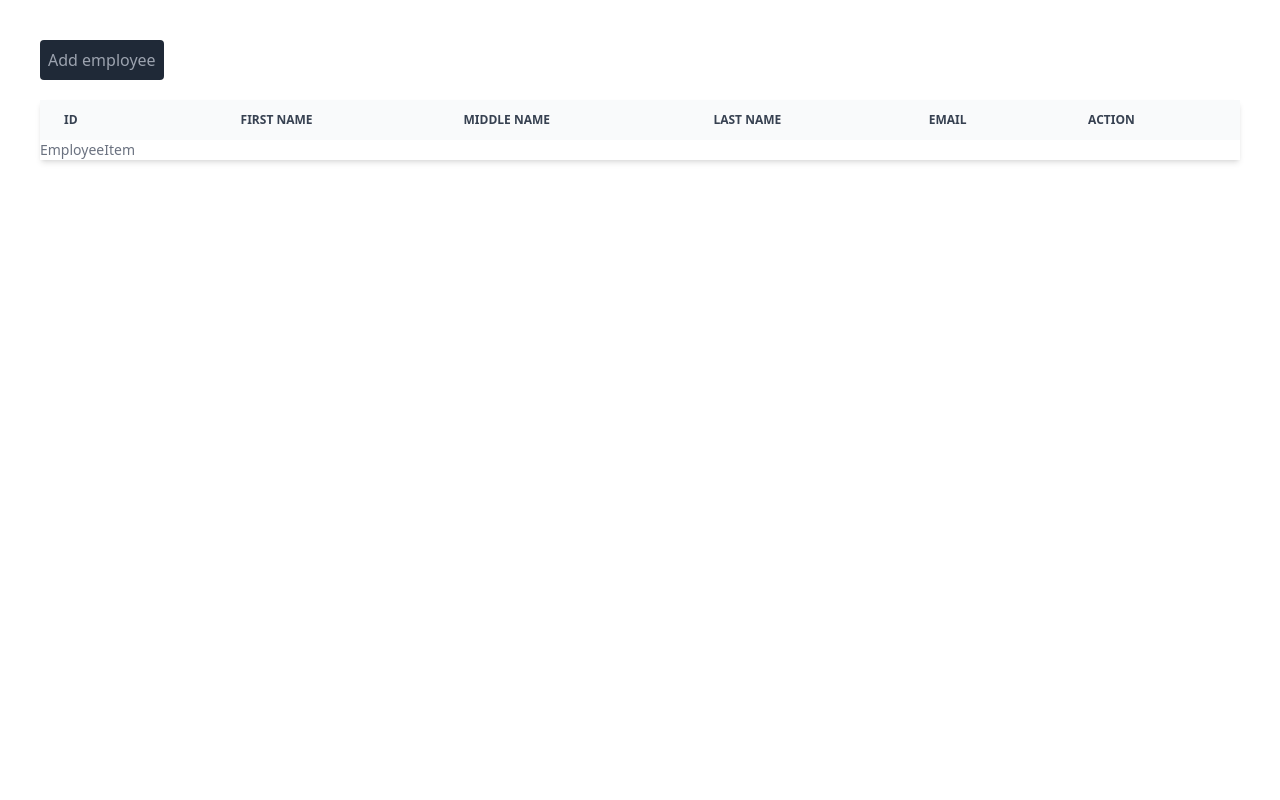
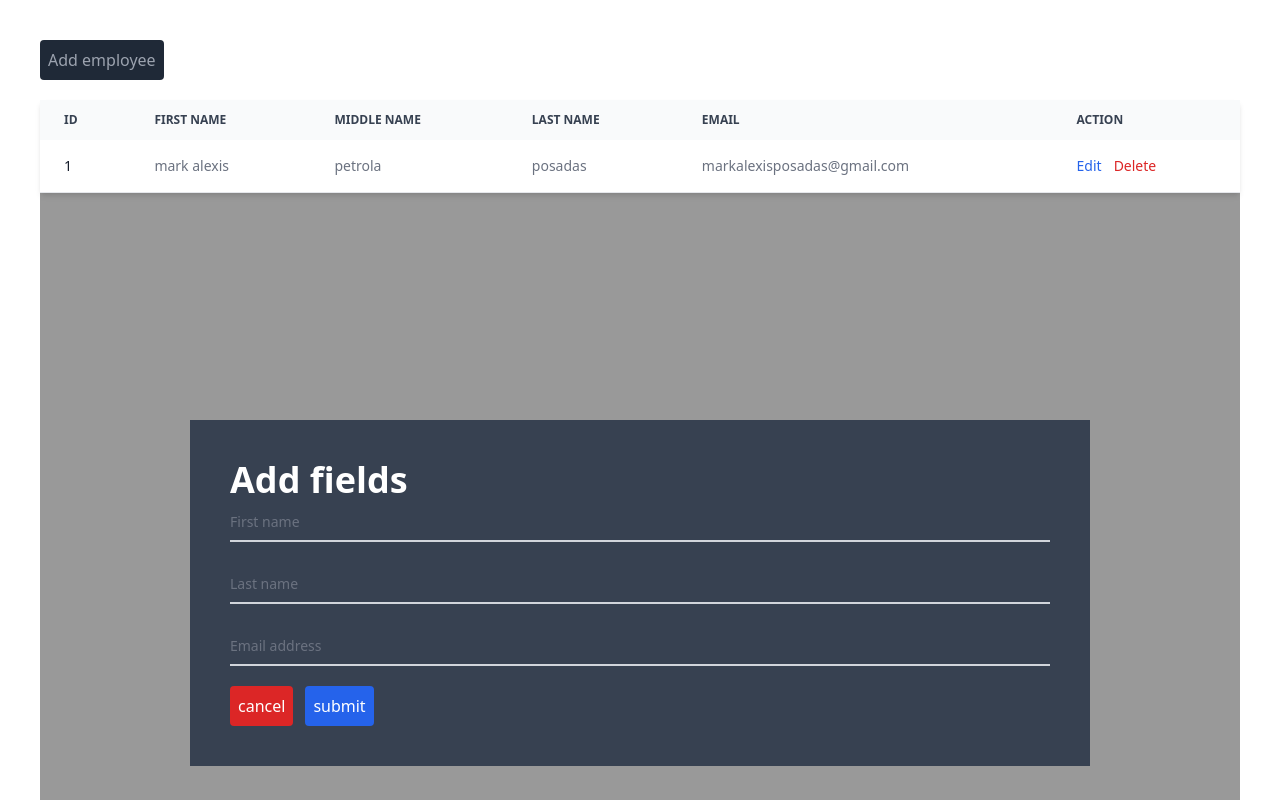
Before and after one commit to Mark-Alexis-Posadas/employee-list, a React (Vite) app: page / in a window 1280 px wide. Shown: the top 800 px of the page. Built offline with nearby package versions, Linux system fonts and the light colour scheme.

Commit message:
added modal

```diff
--- a/src/components/EmployeeItem/index.jsx
+++ b/src/components/EmployeeItem/index.jsx
@@ -1,5 +1,34 @@
 import React from "react";
 
 export default function EmployeeItem() {
-  return <div>EmployeeItem</div>;
+  return (
+    <tr className="odd:bg-white odd:dark:bg-gray-900 even:bg-gray-50 even:dark:bg-gray-800 border-b dark:border-gray-700">
+      <th
+        scope="row"
+        className="px-6 py-4 font-medium text-gray-900 whitespace-nowrap dark:text-white"
+      >
+        1
+      </th>
+      <td className="px-6 py-4">mark alexis</td>
+      <td className="px-6 py-4">petrola</td>
+      <td className="px-6 py-4">posadas</td>
+      <td className="px-6 py-4">markalexisposadas@gmail.com</td>
+      <td className="px-6 py-4">
+        <div className="flex items-center gap-3">
+          <a
+            href="#"
+            className="font-medium text-blue-600 dark:text-blue-500 hover:underline"
+          >
+            Edit
+          </a>
+          <a
+            href="#"
+            className="font-medium text-red-600 dark:text-red-500 hover:underline"
+          >
+            Delete
+          </a>
+        </div>
+      </td>
+    </tr>
+  );
 }
--- /dev/null
+++ b/src/components/Modal/Modal.jsx
@@ -0,0 +1,65 @@
+export default function Modal() {
+  return (
+    <div className="flex items-center justify-center min-h-screen bg-[rgba(0,0,0,0.4)]">
+      <form className="bg-gray-700 p-10 w-[900px]">
+        <h1 className="font-bold text-white text-4xl">Add fields</h1>
+        <div className="relative z-0 w-full mb-5 group">
+          <input
+            type="text"
+            name="floating_first_name"
+            id="floating_first_name"
+            className="block py-2.5 px-0 w-full text-sm text-gray-900 bg-transparent border-0 border-b-2 border-gray-300 appearance-none dark:text-white dark:border-gray-600 dark:focus:border-blue-500 focus:outline-none focus:ring-0 focus:border-blue-600 peer"
+            placeholder=" "
+            required
+          />
+          <label
+            htmlFor="floating_first_name"
+            className="peer-focus:font-medium absolute text-sm text-gray-500 dark:text-gray-400 duration-300 transform -translate-y-6 scale-75 top-3 -z-10 origin-[0] peer-focus:start-0 rtl:peer-focus:translate-x-1/4 peer-focus:text-blue-600 peer-focus:dark:text-blue-500 peer-placeholder-shown:scale-100 peer-placeholder-shown:translate-y-0 peer-focus:scale-75 peer-focus:-translate-y-6"
+          >
+            First name
+          </label>
+        </div>
+        <div className="relative z-0 w-full mb-5 group">
+          <input
+            type="text"
+            name="floating_last_name"
+            id="floating_last_name"
+            className="block py-2.5 px-0 w-full text-sm text-gray-900 bg-transparent border-0 border-b-2 border-gray-300 appearance-none dark:text-white dark:border-gray-600 dark:focus:border-blue-500 focus:outline-none focus:ring-0 focus:border-blue-600 peer"
+            placeholder=" "
+            required
+          />
+          <label
+            htmlFor="floating_last_name"
+            className="peer-focus:font-medium absolute text-sm text-gray-500 dark:text-gray-400 duration-300 transform -translate-y-6 scale-75 top-3 -z-10 origin-[0] peer-focus:start-0 rtl:peer-focus:translate-x-1/4 peer-focus:text-blue-600 peer-focus:dark:text-blue-500 peer-placeholder-shown:scale-100 peer-placeholder-shown:translate-y-0 peer-focus:scale-75 peer-focus:-translate-y-6"
+          >
+            Last name
+          </label>
+        </div>
+
+        <div className="relative z-0 w-full mb-5 group">
+          <input
+            type="email"
+            name="floating_email"
+            id="floating_email"
+            className="block py-2.5 px-0 w-full text-sm text-gray-900 bg-transparent border-0 border-b-2 border-gray-300 appearance-none dark:text-white dark:border-gray-600 dark:focus:border-blue-500 focus:outline-none focus:ring-0 focus:border-blue-600 peer"
+            placeholder=" "
+            required
+          />
+          <label
+            htmlFor="floating_email"
+            className="peer-focus:font-medium absolute text-sm text-gray-500 dark:text-gray-400 duration-300 transform -translate-y-6 scale-75 top-3 -z-10 origin-[0] peer-focus:start-0 rtl:peer-focus:translate-x-1/4 rtl:peer-focus:left-auto peer-focus:text-blue-600 peer-focus:dark:text-blue-500 peer-placeholder-shown:scale-100 peer-placeholder-shown:translate-y-0 peer-focus:scale-75 peer-focus:-translate-y-6"
+          >
+            Email address
+          </label>
+        </div>
+
+        <div className="flex items-center gap-3">
+          <button className="text-white rounded p-2 bg-red-600">cancel</button>
+          <button className="text-white rounded p-2 bg-blue-600" type="submit">
+            submit
+          </button>
+        </div>
+      </form>
+    </div>
+  );
+}
--- a/src/pages/EmployeeList/index.jsx
+++ b/src/pages/EmployeeList/index.jsx
@@ -1,7 +1,8 @@
-import TableHeader from "../../components/EmployeeItem/TableHeader";
+import TableHeader from "../../components/TableHeader";
 import EmployeeItem from "../../components/EmployeeItem";
 
 import { TABLE_HEADER_TEXT } from "../../data";
+import Modal from "../../components/Modal/Modal";
 export default function EmployeeList() {
   return (
     <div className="p-10">
@@ -20,6 +21,7 @@ export default function EmployeeList() {
           </tbody>
         </table>
       </div>
+      <Modal />
     </div>
   );
 }
```
Also changed, not shown: src/components/TableHeader/index.jsx (renamed from src/components/EmployeeItem/TableHeader/index.jsx).
